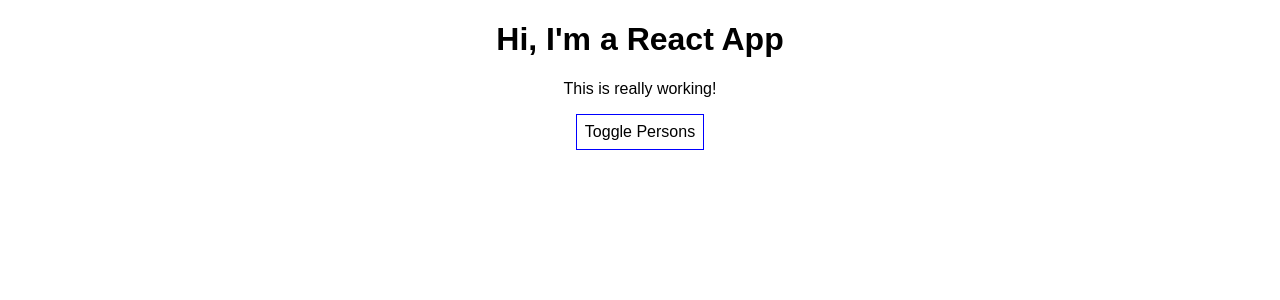
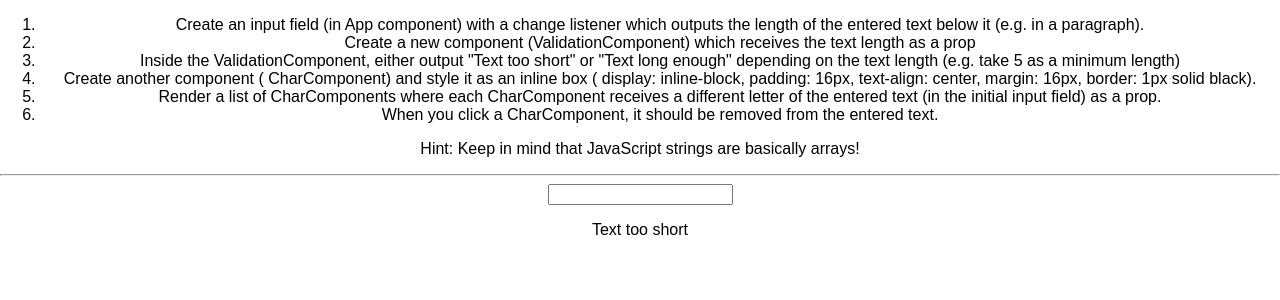
Before and after one commit to AlankritVerma07/React-guide, a React (Create React App) app: page / in a window 1280 px wide. Shown: the top 300 px of the page. Built offline with nearby package versions, Linux system fonts and the light colour scheme.

Commit message:
Assignment soln for Lists

```diff
--- a/src/App.js
+++ b/src/App.js
@@ -1,89 +1,162 @@
+// import React, { Component } from "react";
+// import "./App.css";
+// import Person from "./Person/Person";
+
+// class App extends Component {
+//   state = {
+//     persons: [
+//       { id: "asfa1", name: "Max", age: 28 },
+//       { id: "vasdf1", name: "Manu", age: 29 },
+//       { id: "asdf11", name: "Stephanie", age: 26 },
+//     ],
+//     otherState: "some other value",
+//     showPersons: false,
+//   };
+
+//   nameChangedHandler = (event, id) => {
+//     const personIndex = this.state.persons.findIndex((p) => {
+//       return p.id === id;
+//     });
+
+//     const person = {
+//       ...this.state.persons[personIndex],
+//     }; //Copy of original object state
+
+//     // const person = Object.assign({}, this.state.persons[personIndex]);
+
+//     person.name = event.target.value;
+
+//     const persons = [...this.state.persons];
+//     persons[personIndex] = person; //Copy of original array state
+
+//     this.setState({ persons: persons });
+//   };
+
+//   deletePersonHandler = (personIndex) => {
+//     // const persons = this.state.persons.slice();
+//     const persons = [...this.state.persons];
+//     persons.splice(personIndex, 1);
+//     this.setState({ persons: persons });
+//   };
+
+//   togglePersonsHandler = () => {
+//     const doesShow = this.state.showPersons;
+//     this.setState({ showPersons: !doesShow });
+//   };
+
+//   render() {
+//     const style = {
+//       backgroundColor: "white",
+//       font: "inherit",
+//       border: "1px solid blue",
+//       padding: "8px",
+//       cursor: "pointer",
+//     };
+
+//     let persons = null;
+
+//     if (this.state.showPersons) {
+//       persons = (
+//         <div>
+//           {this.state.persons.map((person, index) => {
+//             return (
+//               <Person
+//                 click={() => this.deletePersonHandler(index)}
+//                 name={person.name}
+//                 age={person.age}
+//                 key={person.id}
+//                 changed={(event) => this.nameChangedHandler(event, person.id)}
+//               />
+//             );
+//           })}
+//         </div>
+//       );
+//     }
+
+//     return (
+//       <div className="App">
+//         <h1>Hi, I'm a React App</h1>
+//         <p>This is really working!</p>
+//         <button style={style} onClick={this.togglePersonsHandler}>
+//           Toggle Persons
+//         </button>
+//         {persons}
+//       </div>
+//     );
+//     // return React.createElement('div', {className: 'App'}, React.createElement('h1', null, 'Does this work now?'));
+//   }
+// }
+
+// export default App;
+
 import React, { Component } from "react";
 import "./App.css";
-import Person from "./Person/Person";
+import Validation from "./Validation/Validation";
+import Char from "./Char/Char";
 
 class App extends Component {
   state = {
-    persons: [
-      { id: "asfa1", name: "Max", age: 28 },
-      { id: "vasdf1", name: "Manu", age: 29 },
-      { id: "asdf11", name: "Stephanie", age: 26 },
-    ],
-    otherState: "some other value",
-    showPersons: false,
+    userInput: "",
   };
 
-  nameChangedHandler = (event, id) => {
-    const personIndex = this.state.persons.findIndex((p) => {
-      return p.id === id;
-    });
-
-    const person = {
-      ...this.state.persons[personIndex],
-    }; //Copy of original object state
-
-    // const person = Object.assign({}, this.state.persons[personIndex]);
-
-    person.name = event.target.value;
-
-    const persons = [...this.state.persons];
-    persons[personIndex] = person; //Copy of original array state
-
-    this.setState({ persons: persons });
+  inputChangedHandler = (event) => {
+    this.setState({ userInput: event.target.value });
   };
 
-  deletePersonHandler = (personIndex) => {
-    // const persons = this.state.persons.slice();
-    const persons = [...this.state.persons];
-    persons.splice(personIndex, 1);
-    this.setState({ persons: persons });
-  };
-
-  togglePersonsHandler = () => {
-    const doesShow = this.state.showPersons;
-    this.setState({ showPersons: !doesShow });
+  deleteCharHandler = (index) => {
+    const text = this.state.userInput.split("");
+    text.splice(index, 1);
+    const updatedText = text.join("");
+    this.setState({ userInput: updatedText });
   };
 
   render() {
-    const style = {
-      backgroundColor: "white",
-      font: "inherit",
-      border: "1px solid blue",
-      padding: "8px",
-      cursor: "pointer",
-    };
-
-    let persons = null;
-
-    if (this.state.showPersons) {
-      persons = (
-        <div>
-          {this.state.persons.map((person, index) => {
-            return (
-              <Person
-                click={() => this.deletePersonHandler(index)}
-                name={person.name}
-                age={person.age}
-                key={person.id}
-                changed={(event) => this.nameChangedHandler(event, person.id)}
-              />
-            );
-          })}
-        </div>
+    const charList = this.state.userInput.split("").map((ch, index) => {
+      return (
+        <Char character={ch} key={index} clicked={() => this.deleteCharHandler(index)} />
       );
-    }
+    });
 
     return (
       <div className="App">
-        <h1>Hi, I'm a React App</h1>
-        <p>This is really working!</p>
-        <button style={style} onClick={this.togglePersonsHandler}>
-          Toggle Persons
-        </button>
-        {persons}
+        <ol>
+          <li>
+            Create an input field (in App component) with a change listener which outputs
+            the length of the entered text below it (e.g. in a paragraph).
+          </li>
+          <li>
+            Create a new component (ValidationComponent) which receives the text length as
+            a prop
+          </li>
+          <li>
+            Inside the ValidationComponent, either output "Text too short" or "Text long
+            enough" depending on the text length (e.g. take 5 as a minimum length)
+          </li>
+          <li>
+            Create another component ( CharComponent) and style it as an inline box (
+            display: inline-block, padding: 16px, text-align: center, margin: 16px,
+            border: 1px solid black).
+          </li>
+          <li>
+            Render a list of CharComponents where each CharComponent receives a different
+            letter of the entered text (in the initial input field) as a prop.
+          </li>
+          <li>
+            When you click a CharComponent, it should be removed from the entered text.
+          </li>
+        </ol>
+        <p>Hint: Keep in mind that JavaScript strings are basically arrays!</p>
+        <hr />
+        <input
+          type="text"
+          onChange={this.inputChangedHandler}
+          value={this.state.userInput}
+        />
+        <p>{this.state.userInput}</p>
+        <Validation inputLength={this.state.userInput.length} />
+        {charList}
       </div>
     );
-    // return React.createElement('div', {className: 'App'}, React.createElement('h1', null, 'Does this work now?'));
   }
 }
 
--- /dev/null
+++ b/src/Char/Char.js
@@ -0,0 +1,19 @@
+import React from 'react';
+
+const char = (props) => {
+    const style = {
+        display: 'inline-block',
+        padding: '16px',
+        margin: '16px',
+        border: '1px solid black',
+        textAlign: 'center'
+    };
+
+    return (
+        <div style={style} onClick={props.clicked}>
+            {props.character}
+        </div>
+    );
+};
+
+export default char;
--- /dev/null
+++ b/src/Validation/Validation.js
@@ -0,0 +1,17 @@
+import React from 'react';
+
+const validation = ( props ) => {
+    let validationMessage = 'Text long enough';
+
+    if (props.inputLength <= 5) {
+        validationMessage = 'Text too short';
+    }
+
+    return (
+        <div>
+            <p>{validationMessage}</p>
+        </div>
+    );
+};
+
+export default validation;
```
